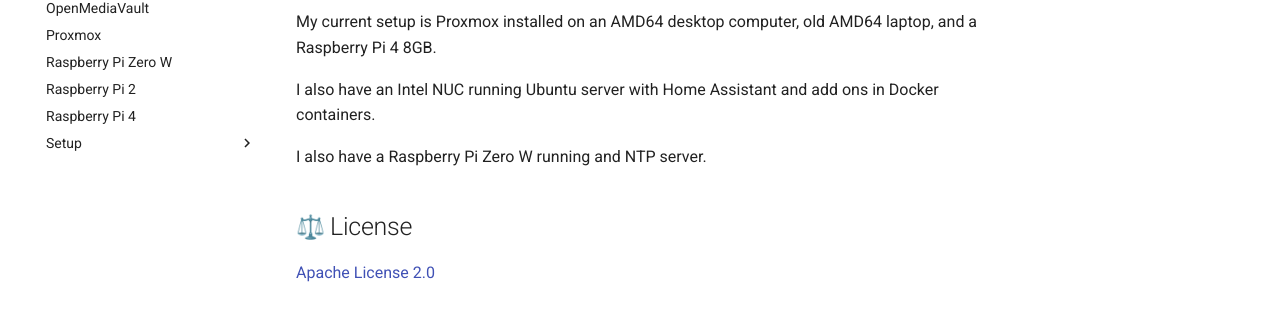
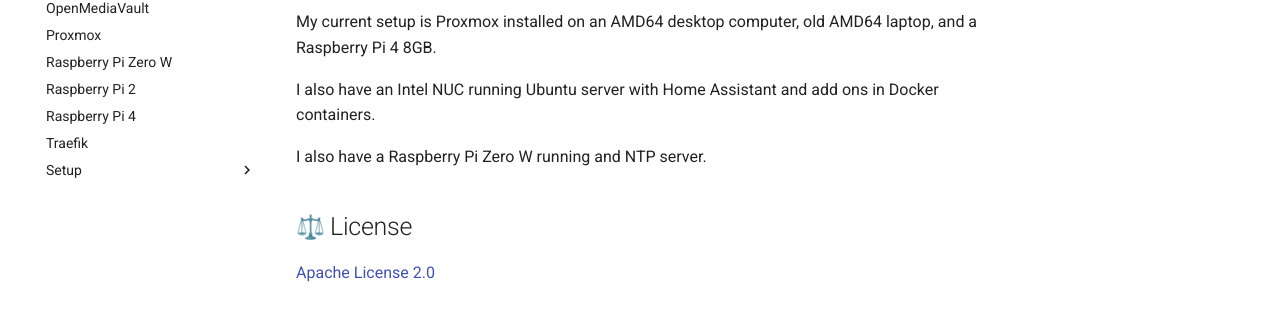
Before and after one commit to nicholaswilde/homelab, an MkDocs documentation site: the page built from docs/index.md, in a window 1280 px wide. Shown: the part 372-699 px from the top of the page. Built offline with MkDocs 1.6.1 and Material for MkDocs 9.7.7, drawn with Linux system fonts in a browser that asks for light colours; emoji names are drawn with the system emoji font; comment, search, counter and statistics services are not loaded.

Commit message:
Update mkdocs.yml

```diff
--- a/mkdocs.yml
+++ b/mkdocs.yml
@@ -28,6 +28,7 @@
   - Raspberry Pi Zero W: rpi0.md
   - Raspberry Pi 2: rpi2.md
   - Raspberry Pi 4: rpi4.md
+  - Traefik: traefik.md
   - Setup:
     - Autofs: setup/autofs.md
     - Micro: setup/micro.md
```
